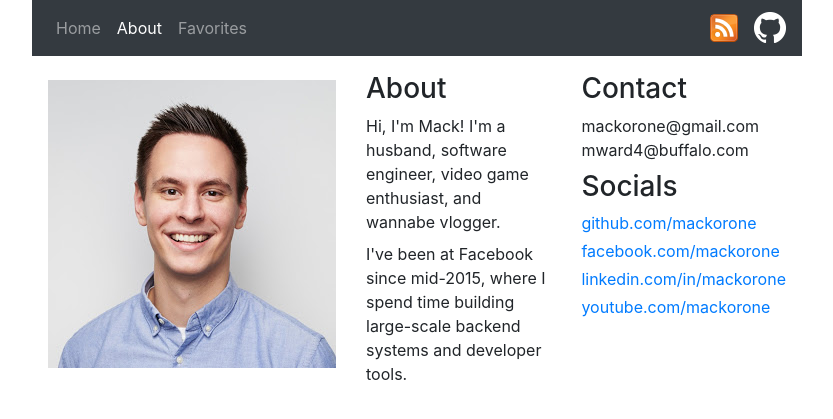
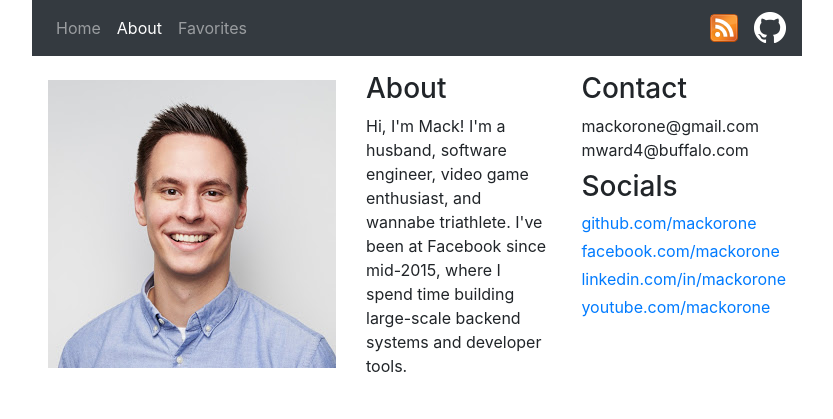
Before and after one commit to mackorone/mackorone.github.io, a Jekyll site: the page built from about.html, in a window 1280 px wide. Shown: the top 419 px of the page, without its empty margins (223-1056 px from the left). Built offline with Jekyll 4.4.1, drawn with Linux system fonts in a browser that asks for light colours.

Commit message:
Update about page

```diff
--- a/about.html
+++ b/about.html
@@ -16,11 +16,8 @@ title: About
     <div>
       <p class="mb-2">
         Hi, I'm Mack! I'm a husband, software engineer, video game enthusiast,
-        and wannabe vlogger.
-      </p>
-      <p class="mb-2">
-        I've been at Facebook since mid-2015, where I spend
-        time building large-scale backend systems and developer tools.
+        and wannabe triathlete.  I've been at Facebook since mid-2015, where I
+        spend time building large-scale backend systems and developer tools.
       </p>
     </div>
   </div>
```
